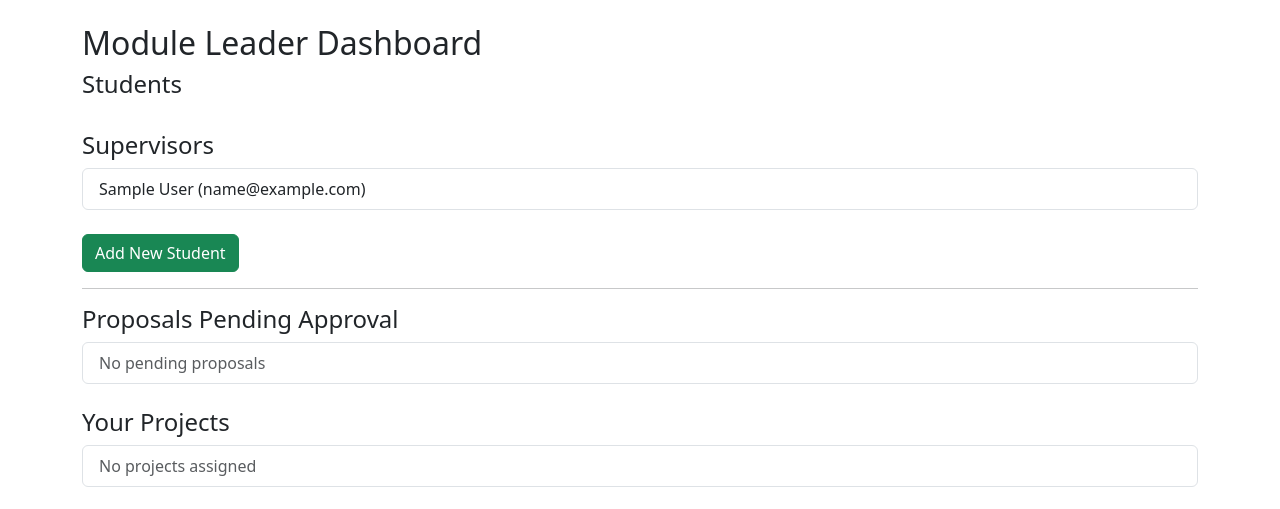
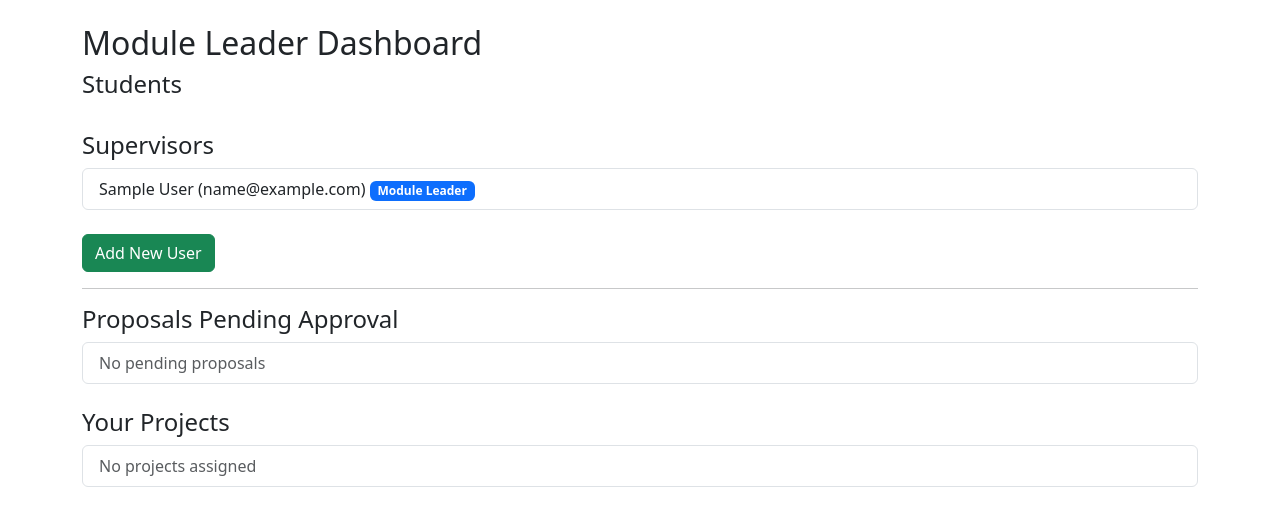
Before and after one commit to TechyByte/ECMM427, a Flask app: page /user/ in a window 1280 px wide. Shown: the part 56-565 px from the top of the page. Run offline with Flask 3, Linux system fonts and the light colour scheme; a user stored in the database is signed in; tables that the repository leaves empty hold one stand-in row (values such as "Sample post").

Commit message:
Promote/demote users to/from admin

```diff
--- a/routes/user.py
+++ b/routes/user.py
@@ -95,3 +95,24 @@ def deactivate_user(user_id):
         db.session.rollback()
         flash(f'Error deactivating user: {e}', 'danger')
     return redirect(url_for('user.home'))
+
+
+@user_bp.route('/change_admin/<int:user_id>/<admin>', methods=['POST'])
+@login_required
+def change_admin(user_id, admin):
+    if not (current_user.is_authenticated and current_user.is_admin):
+        flash('Only module leaders can promote users.', 'danger')
+        return redirect(url_for('user.home'))
+    user = User.query.get_or_404(user_id)
+    admin_bool = admin.lower() == 'true'
+    if user.is_admin == admin_bool:
+        flash(f'User is already {"an admin" if admin_bool else "not an admin"}.', 'info')
+        return redirect(url_for('user.home'))
+    try:
+        user.is_admin = admin_bool
+        db.session.commit()
+        flash(f'User {"granted" if admin_bool else "removed"} admin privileges successfully.', 'success')
+    except Exception as e:
+        db.session.rollback()
+        flash(f'Error changing admin status: {e}', 'danger')
+    return redirect(url_for('user.home'))
--- a/templates/home_admin.html
+++ b/templates/home_admin.html
@@ -28,10 +28,14 @@
     <li class="list-group-item d-flex justify-content-between align-items-center">
       <span>
         {{ supervisor.name }} ({{ supervisor.email }})
+      {%  if supervisor.is_admin %}
+        <span class="badge bg-primary text-white">Module Leader</span>
+      {% endif %}
         {% for project in supervisor.projects_supervised %}
             <a href="{{ url_for('project.view_project', project_id=project.id) }}" class="btn btn-sm btn-outline-primary">{{ project.student.name }}</a>
         {% endfor %}
       </span>
+    <div class="ms-auto d-flex gap-2">
         {% if supervisor.id != current_user.id %}
           <form method="POST" action="{{ url_for('user.deactivate_user', user_id=supervisor.id) }}" style="display:inline;">
             <button type="submit" class="btn btn-link p-0" title="Deactivate User" onclick="return confirm('Are you sure you want to deactivate {{ supervisor.name }}?');">
@@ -39,11 +43,25 @@
             </button>
           </form>
         {% endif %}
+        {% if supervisor.id != current_user.id and not supervisor.is_admin %}
+          <form method="POST" action="{{ url_for('user.change_admin', user_id=supervisor.id, admin=True) }}" style="display:inline;">
+            <button type="submit" class="btn btn-link p-0" title="Promote User" onclick="return confirm('Are you sure you want to promote {{ supervisor.name }} to module leader?');">
+              <i class="bi bi-person-fill-up" style="color: blue; font-size: 1.2rem;"></i>
+            </button>
+          </form>
+        {% elif supervisor.id != current_user.id %}
+            <form method="POST" action="{{ url_for('user.change_admin', user_id=supervisor.id, admin=False) }}" style="display:inline;">
+            <button type="submit" class="btn btn-link p-0" title="Demote User" onclick="return confirm('Are you sure you want to demote {{ supervisor.name }}?');">
+              <i class="bi bi-person-fill-down" style="color: darkorange; font-size: 1.2rem;"></i>
+            </button>
+          </form>
+        {% endif %}
+    </div>
     </li>
   {% endfor %}
 </ul>
 
-<button class="btn btn-success" data-bs-toggle="modal" data-bs-target="#createStudentModal">Add New Student</button>
+<button class="btn btn-success" data-bs-toggle="modal" data-bs-target="#createStudentModal">Add New User</button>
 {% include "modal_create_user.html" %}
     {% if current_user.is_supervisor %}
     <hr>
```
